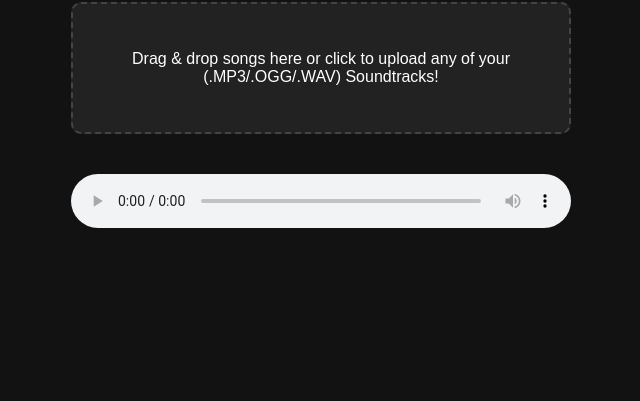
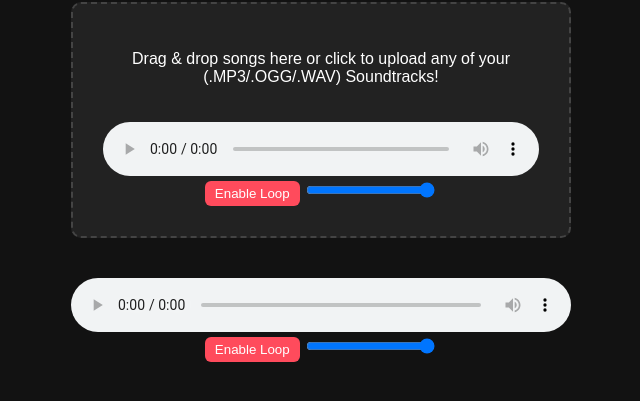
Before and after one commit to Abhishek8588/Web-Music-Player, a plain HTML site: page index.html in a window 1280 px wide. Shown: the part 99-500 px from the top of the page, without its empty margins (319-959 px from the left). Drawn offline with Linux system fonts and the light colour scheme.

Commit message:
Update index.html

```diff
--- a/index.html
+++ b/index.html
@@ -13,11 +13,24 @@
     <div class="upload-area" id="drop-area">
       <p>Drag & drop songs here or click to upload any of your (.MP3/.OGG/.WAV) Soundtracks! </p>
       <input type="file" id="fileInput" accept=".mp3,.ogg,.wav" multiple hidden />
+      <audio id="audioPlayer" controls></audio>
+
+<div class="controls">
+  <button id="loopBtn">Enable Loop</button>
+  <input type="range" id="volumeSlider" min="0" max="1" step="0.01" value="1" />
+</div>
+
     </div>
 
     <ul id="songList"></ul>
 
     <audio id="audioPlayer" controls></audio>
+
+<div class="controls">
+  <button id="loopBtn">Enable Loop</button>
+  <input type="range" id="volumeSlider" min="0" max="1" step="0.01" value="1" />
+</div>
+
   </div>
 
   <script src="script.js"></script>
```
